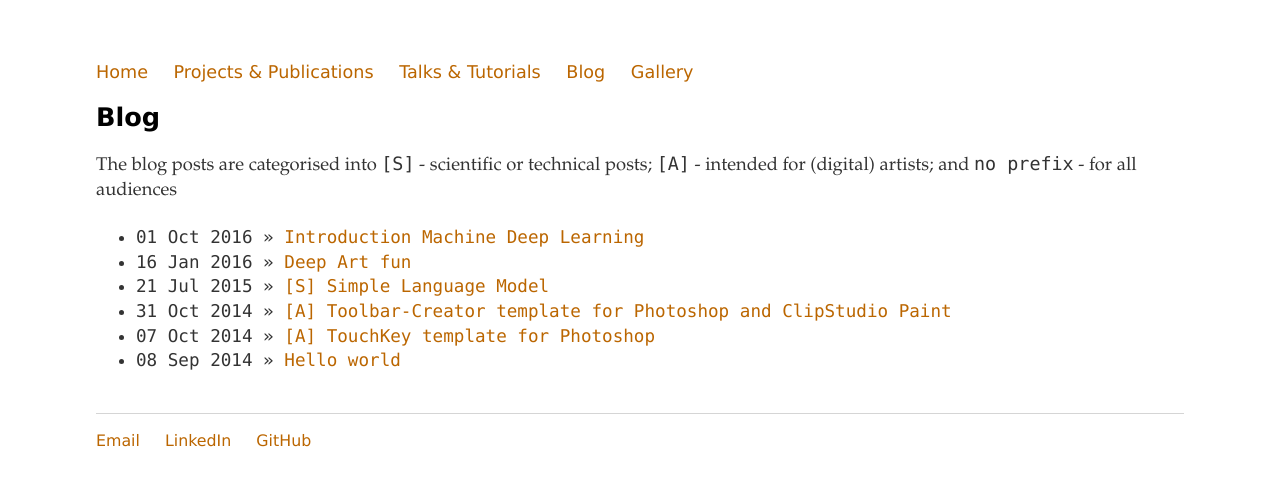
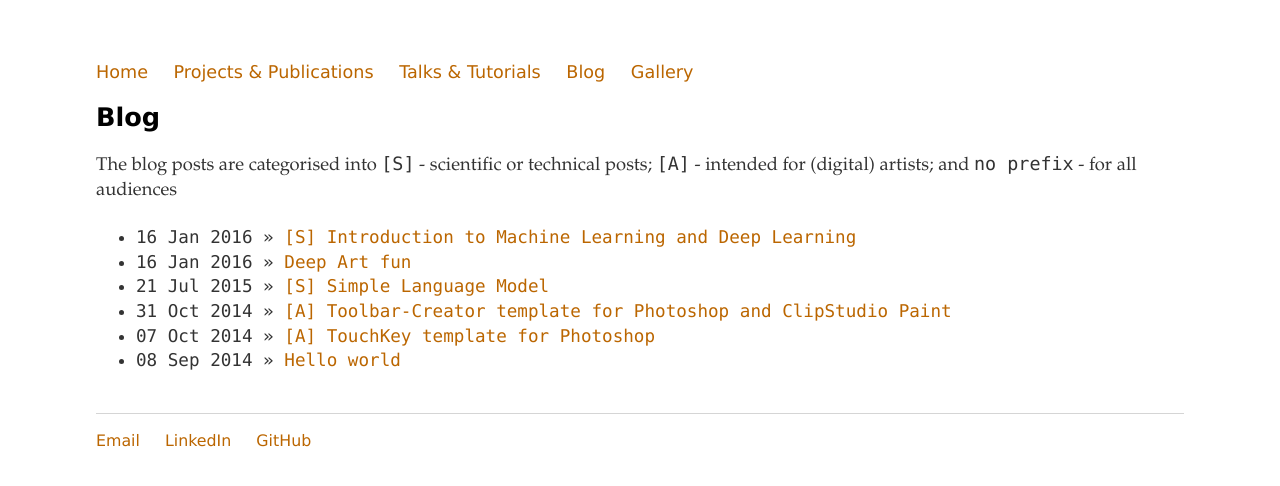
Before and after one commit to huuson94/hoamle.github.io, a Jekyll site: the page built from blog/index.html, in a window 1280 px wide. Shown: the top 486 px of the page. Built offline with Jekyll 4.4.1, drawn with Linux system fonts in a browser that asks for light colours; some web fonts are replaced.

Commit message:
uodate  course note (sketch)

```diff
--- a/_posts/2016-10-01-introduction-machine-deep-learning.md
+++ b/_posts/2016-10-01-introduction-machine-deep-learning.md
@@ -1,3 +1,9 @@
+---
+layout: post
+title: "Introduction to Machine Learning and Deep Learning"
+date: 2016-01-16
+category: Science
+---
 
 _best view in not-Chrome browsers (Chrome just doesn't like math rendered in Jupyter Notebook)_
 
```
